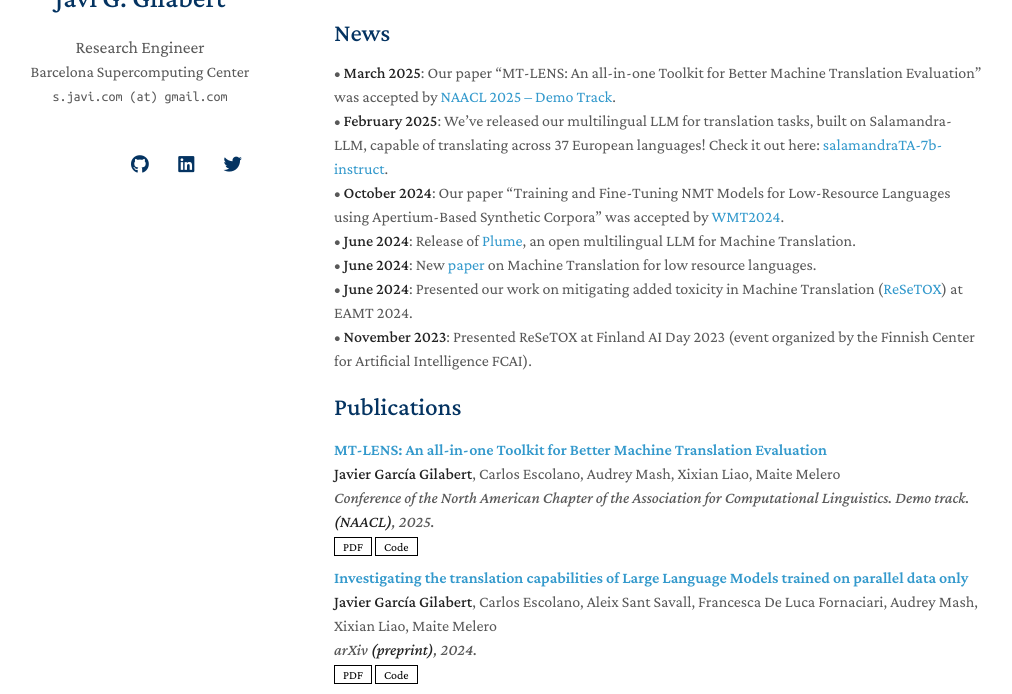
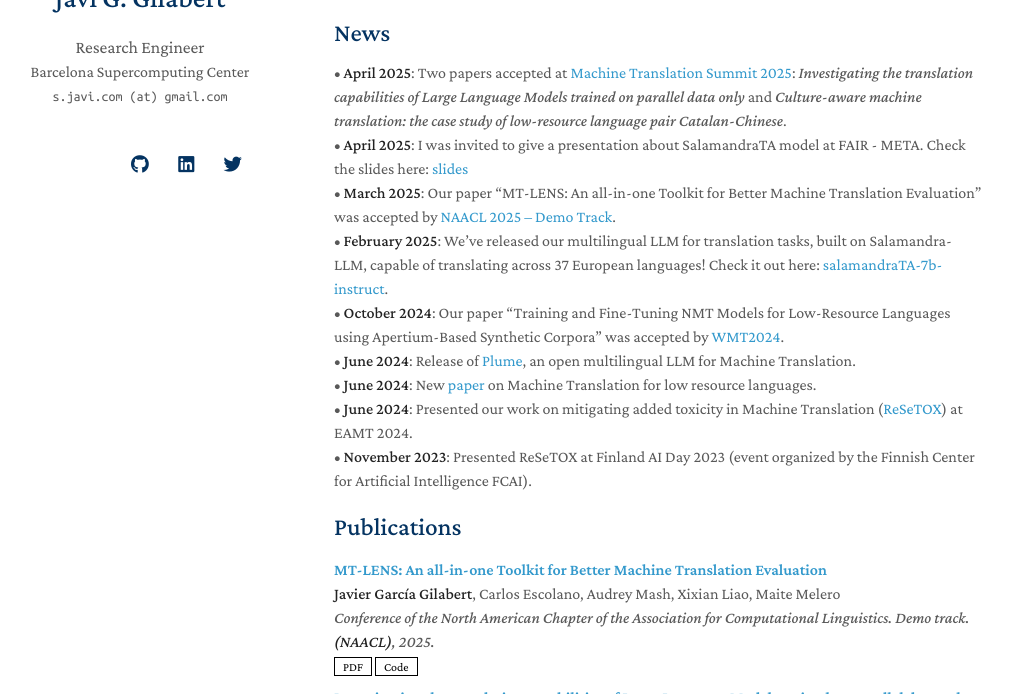
Before and after one commit to JAVI897/JAVI897.github.io, a Jekyll site: the page built from index.md, in a window 1280 px wide and 900 px high, cut to the strip 206-900 px from the top of the window. Shown: the whole strip, without its empty margins (136-1148 px from the left). Built offline with Jekyll 4.4.1, drawn with Linux system fonts in a browser that asks for light colours; nearby versions of some CDN libraries; a style sheet for code colours, icons or effects is not loaded; our own code applies the rules of GitHub Pages for plain Markdown files.

Commit message:
Update index.md

```diff
--- a/index.md
+++ b/index.md
@@ -8,6 +8,8 @@
 
 
 ## News
+• **April 2025**: Two papers accepted at [Machine Translation Summit 2025](https://mtsummit2025.unige.ch/): *Investigating the translation capabilities of Large Language Models trained on parallel data only* and *Culture-aware machine translation: the case study of low-resource language pair Catalan-Chinese*. <br />
+• **April 2025**: I was invited to give a presentation about SalamandraTA model at FAIR - META. Check the slides here: [slides](assets/files/SalamandraTA Talk.pdf) <br />
 • **March 2025**: Our paper "MT-LENS: An all-in-one Toolkit for Better Machine Translation Evaluation" was accepted by [NAACL 2025 -- Demo Track](https://2025.naacl.org/). <br />
 • **February 2025**: We've released our multilingual LLM for translation tasks, built on Salamandra-LLM, capable of translating across 37 European languages! Check it out here: [salamandraTA-7b-instruct](https://huggingface.co/BSC-LT/salamandraTA-7b-instruct). <br />
 • **October 2024**: Our paper "Training and Fine-Tuning NMT Models for Low-Resource Languages using Apertium-Based Synthetic Corpora" was accepted by [WMT2024](https://www2.statmt.org/wmt24/pdf/2024.wmt-1.90.pdf). <br />
```
